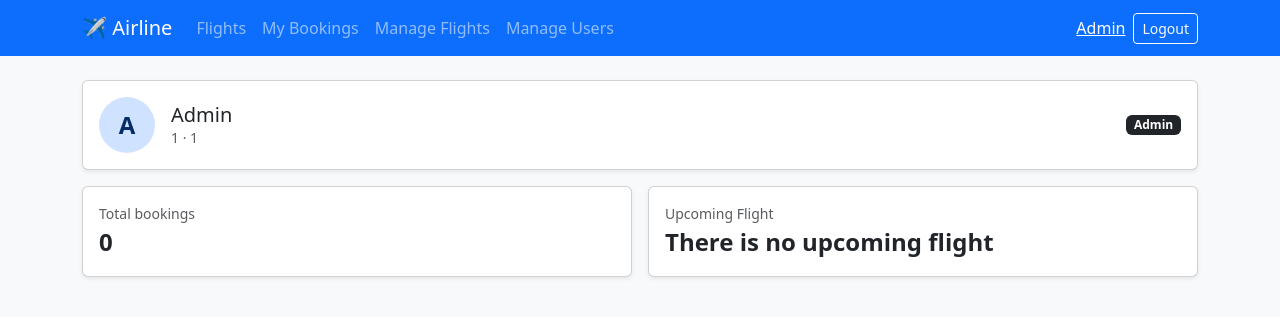
After one commit to huyho2601/Airline-Reservation-System, a Spring Boot app: page /profile in a window 1280 px wide. The commit adds this page. Shown: the top 317 px of the page. Run offline with Spring Boot 4, Linux system fonts and the light colour scheme; a user stored in the database is signed in; data that the repository does not hold is empty; some of the project's set-up classes (security, data sources, template engines, error pages and the like) are left out, and stand-ins take their place; some libraries are stand-ins or nearby versions.

Commit message:
Info display on profile page

```diff
--- a/src/main/java/airline/repository/FlightRepository.java
+++ b/src/main/java/airline/repository/FlightRepository.java
@@ -21,4 +21,5 @@ public interface FlightRepository extends JpaRepository<Flight, Long> {
   List<Flight> findByDepartureTimeAfterOrderByDepartureTimeAsc(LocalDateTime time);
 
   List<Flight> findByDepartureTimeBeforeOrderByDepartureTimeDesc(LocalDateTime time);
+
 }
--- a/src/main/java/airline/service/BookingService.java
+++ b/src/main/java/airline/service/BookingService.java
@@ -19,4 +19,6 @@ public interface BookingService {
   public void deleteBooking(long id, User currentUser);
 
   public List<Booking> getBookingsForUser(User user);
+
+  public Booking getEarliestFlight(User user);
 }
--- a/src/main/java/airline/service/FlightService.java
+++ b/src/main/java/airline/service/FlightService.java
@@ -6,6 +6,7 @@ import airline.dto.SearchFlightRequest;
 import airline.entity.Flight;
 
 import java.time.LocalDate;
+import java.time.LocalDateTime;
 import java.util.List;
 
 public interface FlightService {
--- /dev/null
+++ b/src/main/java/airline/web/UserPageController.java
@@ -0,0 +1,49 @@
+package airline.web;
+
+import org.springframework.security.core.annotation.AuthenticationPrincipal;
+import org.springframework.stereotype.Controller;
+import org.springframework.ui.Model;
+
+import airline.entity.Booking;
+import airline.entity.Flight;
+import airline.entity.User;
+import airline.security.CustomUserDetails;
+import airline.service.BookingService;
+import airline.service.FlightService;
+import airline.service.UserService;
+import org.springframework.web.bind.annotation.GetMapping;
+import org.springframework.web.bind.annotation.RequestParam;
+
+
+@Controller
+public class UserPageController {
+
+  private final UserService userService;
+  private final BookingService bookingService;
+  private final FlightService flightService;
+
+  public UserPageController(UserService userService, BookingService bookingService, FlightService flightService) {
+    this.userService = userService;
+    this.bookingService = bookingService;
+    this.flightService = flightService;
+  }
+
+  @GetMapping("/profile")
+  public String getProfile(
+    @AuthenticationPrincipal CustomUserDetails principal,
+        Model model
+  ) {
+    User user = userService.getUserByUserName(principal.getUsername());
+    int totalBooking = bookingService.getBookingsForUser(user).size();
+
+    Booking tempBooking = bookingService.getEarliestFlight(user);
+    Flight earliestFlight = tempBooking != null ? tempBooking.getSeat().getFlight() : null;
+
+    model.addAttribute("user", user);
+    model.addAttribute("totalBookings", totalBooking);
+    model.addAttribute("earliestFlight", earliestFlight);
+
+      return "user/profile";
+  }
+
+}
--- a/src/main/resources/templates/fragments/layout.html
+++ b/src/main/resources/templates/fragments/layout.html
@@ -39,7 +39,7 @@
 
       <form sec:authorize="isAuthenticated()" th:action="@{/logout}" method="post"
             class="d-flex align-items-center gap-2 mb-0">
-        <span class="navbar-text text-white" sec:authentication="principal.realName">user</span>
+        <a th:href="@{/profile}" class="navbar-text text-white" sec:authentication="principal.realName">user</a>
         <button type="submit" class="btn btn-outline-light btn-sm">Logout</button>
       </form>
     </div>
--- /dev/null
+++ b/src/main/resources/templates/user/profile.html
@@ -0,0 +1,85 @@
+<!doctype html>
+<html lang="en">
+  <head>
+    <meta charset="UTF-8" />
+    <meta name="viewport" content="width=device-width, initial-scale=1" />
+    <title>Edit Flights</title>
+    <link
+      href="https://cdn.jsdelivr.net/npm/bootstrap@5.3.3/dist/css/bootstrap.min.css"
+      rel="stylesheet"
+    />
+    <link
+      href="https://cdn.jsdelivr.net/npm/bootstrap-icons@1.11.3/font/bootstrap-icons.min.css"
+      rel="stylesheet"
+    />
+
+    <style>
+      .avatar-lg {
+        width: 3.5rem;
+        height: 3.5rem;
+      }
+    </style>
+  </head>
+  <body class="bg-light">
+    <div th:replace="~{fragments/layout :: navbar}"></div>
+
+    <main class="container mb-5">
+      <!--Info card-->
+      <div class="card shadow-sm mb-3">
+        <div class="card-body d-flex align-items-center gap-3">
+          <span
+            class="avatar-lg rounded-circle bg-primary-subtle text-primary-emphasis d-inline-flex align-items-center justify-content-center fs-4 fw-semibold flex-shrink-0"
+            th:text="${#strings.toUpperCase(#strings.substring(user.name, 0, 1))}"
+            >U</span
+          >
+          <div class="flex-grow-1">
+            <h1 class="h5 mb-0" th:text="${user.name}">Full name</h1>
+            <div class="small text-muted text-break">
+              <span th:text="${user.username}">@username</span>
+              &middot;
+              <span th:text="${user.userEmail}">user@user.com</span>
+            </div>
+          </div>
+
+          <span
+            class="badge ms-auto"
+            th:with="isAdmin=${user.role.name() == 'ADMIN'}"
+            th:classappend="${isAdmin} ? 'text-bg-dark' : 'text-bg-light border'"
+            th:text="${isAdmin} ? 'Admin' : 'User' "
+          >
+            User
+          </span>
+        </div>
+      </div>
+
+      <!--Stat card-->
+      <div class="row g-3 mb-3">
+        <!--total bookings-->
+        <div class="col-12 col-md-6">
+          <div class="card shadow-sm h-100">
+            <div class="card-body">
+              <div class="small text-muted">Total bookings</div>
+              <div class="fs-4 fw-semibold" th:text="${totalBookings}">5</div>
+            </div>
+          </div>
+        </div>
+
+        <!--Upcoming flight-->
+        <div class="col-12 col-md-6">
+          <div class="card shadow-sm h-100">
+            <div class="card-body">
+              <div class="small text-muted">Upcoming Flight</div>
+
+              <div th:if="${earliestFlight != null}" th:with="datetime = ${earliestFlight.departureTime}" class="fs-4 fw-semibold">
+                <div th:text="${earliestFlight.flightNumber}" class="fs-5 fw-semibold">KL123</div>
+                <div th:text="${#temporals.format(datetime, 'dd MMM, HH:mm')}" class="fs-5 fw-semibold">01 Jan, 2026</div>
+              </div>
+
+              <div th:unless="${earliestFlight != null}" class="fs-4 fw-semibold">There is no upcoming flight</div>
+            </div>
+          </div>
+        </div>
+      </div>
+    </main>
+  </body>
+</html>
```
Also changed, not shown: src/main/java/airline/service/implementation/BookingServiceImpl.java (+19 -0 lines).
